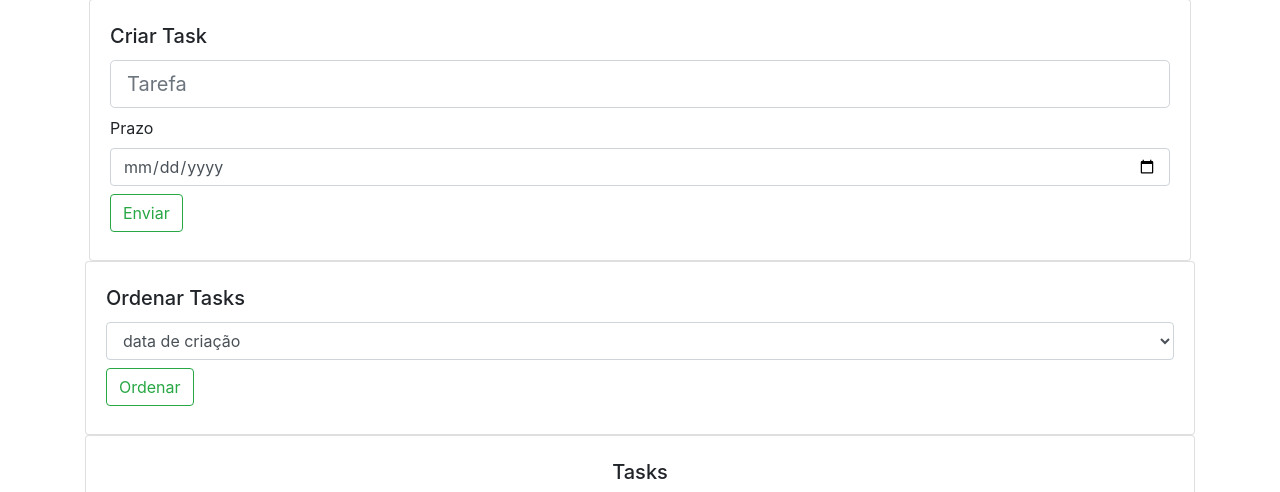
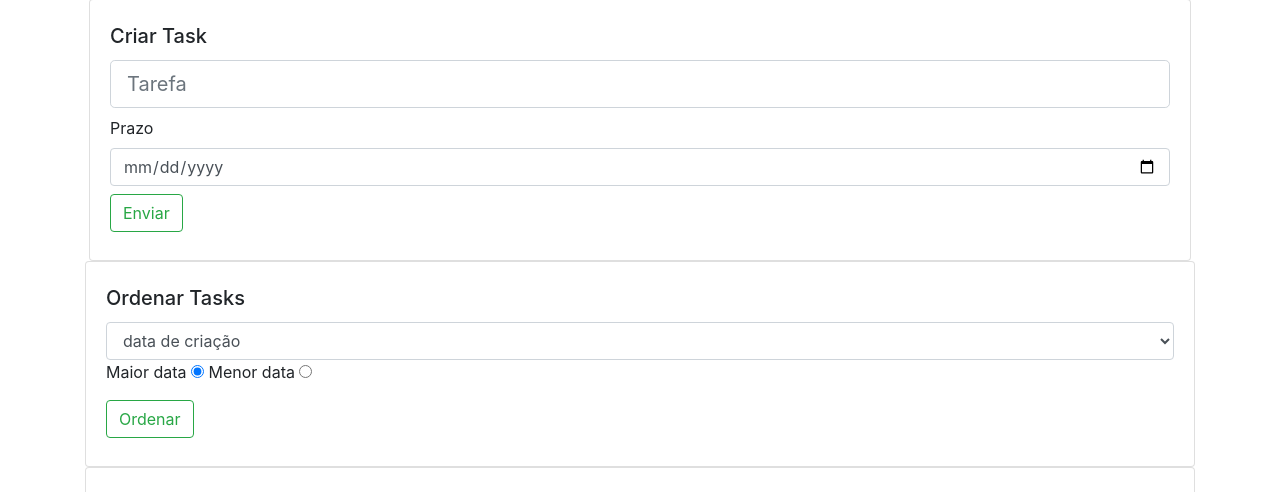
Before and after one commit to Sicarruda/to_do_list, a Flask app: page /home/1 in a window 1280 px wide. Shown: the part 153-645 px from the top of the page. Run offline with Flask 2, Linux system fonts and the light colour scheme; data that the repository does not hold is empty; some libraries are stand-ins or nearby versions.

Commit message:
ordenação crecente e decresente

```diff
--- a/app.py
+++ b/app.py
@@ -86,7 +86,13 @@ def order_tasks(id_user):
         sql = f"select * from Tasks WHERE id_user = {id_user} ORDER BY dead_line"
     else:
         sql = f"select * from Tasks WHERE id_user = {id_user}"
+
+    if request.args.get('sort-type') == 'des':
+        sql = sql+' DESC'
+
     return sql
+
+
 
 
 @app.route('/', methods = ['POST', 'GET'])
--- a/templates/homepage.html
+++ b/templates/homepage.html
@@ -70,6 +70,10 @@
                   <option value="data-criacao">data de criação</option>
                   <option value="prazo">prazo</option>
                 </select>
+                <label for="des">Maior data</label>
+                <input type="radio" id="des" name="sort-type" value="des" checked>
+                <label for="asc">Menor data</label>
+                <input type="radio" id="asc" name="sort-type" value="asc">
               </div>
             </div>
             <div class="row justify-content-center align-items-center">
```
Also changed, not shown: tests/login_test.py (added, +3 -0 lines), tests/__init__.py (added).
